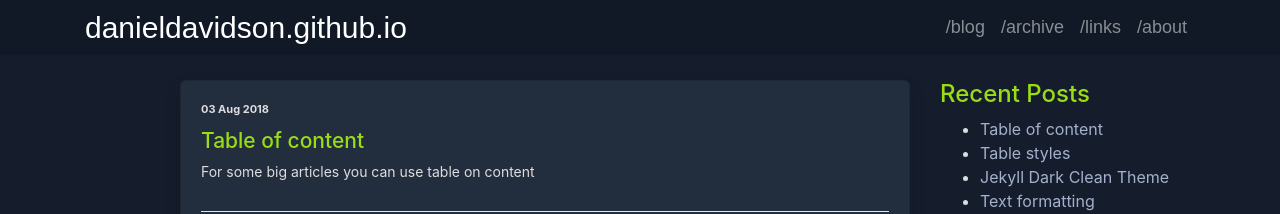
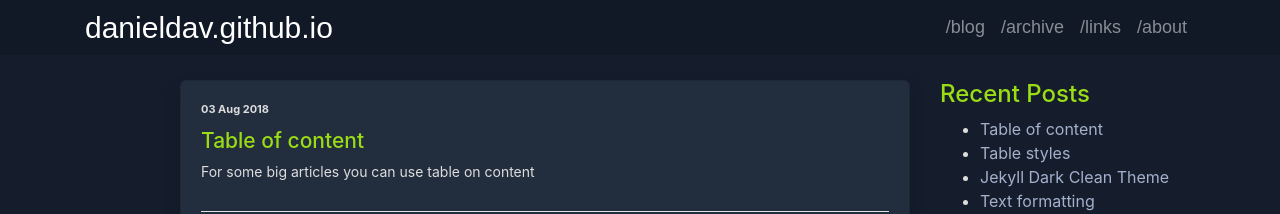
Before and after one commit to danieldavidson/danieldavidson.github.io, a Jekyll site: the page built from index.html, in a window 1280 px wide. Shown: the top 214 px of the page. Built offline with Jekyll 4.4.1, drawn with Linux system fonts in a browser that asks for light colours.

Commit message:
Update _config.yml

```diff
--- a/_config.yml
+++ b/_config.yml
@@ -1,6 +1,6 @@
 # Jekyll configuration
 
-name: danieldavidson.github.io
+name: danieldav.github.io
 description:
 
 # Url is currently only used only for the RSS feed in feed.xml
```
